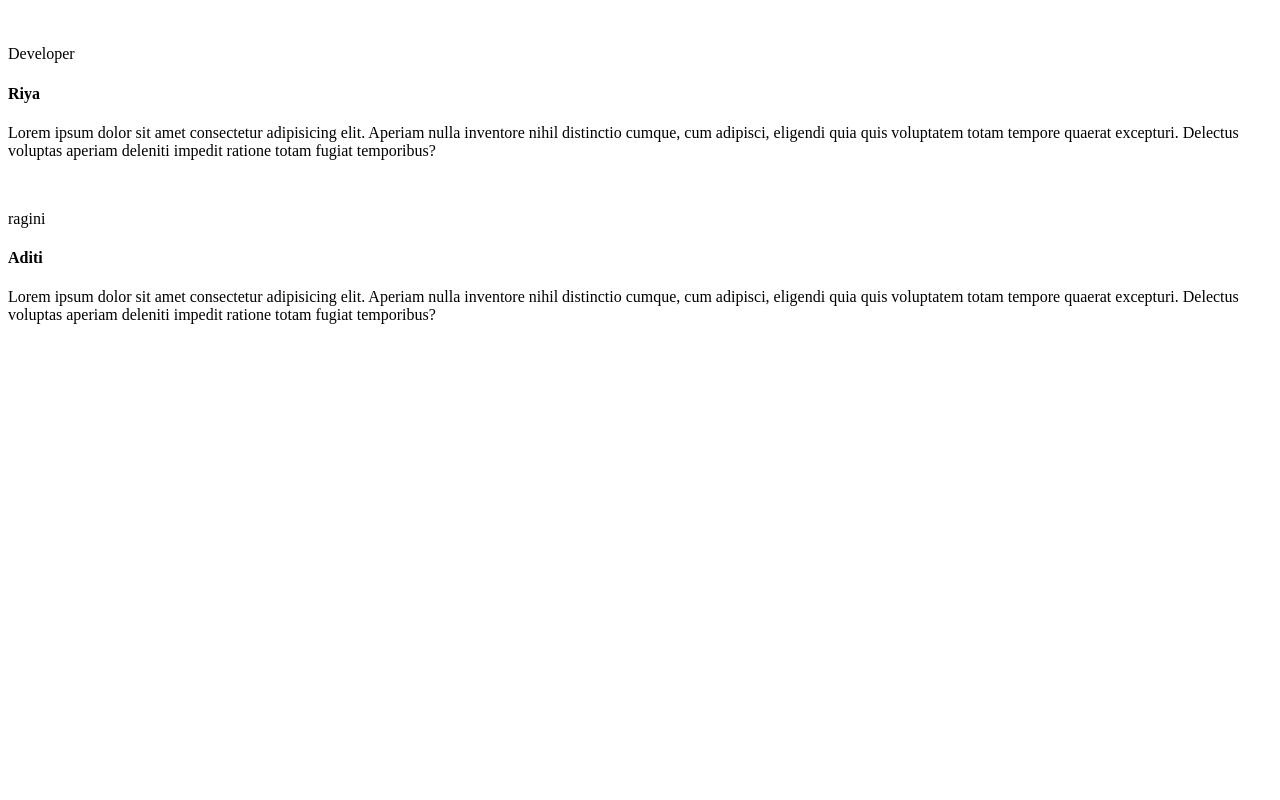
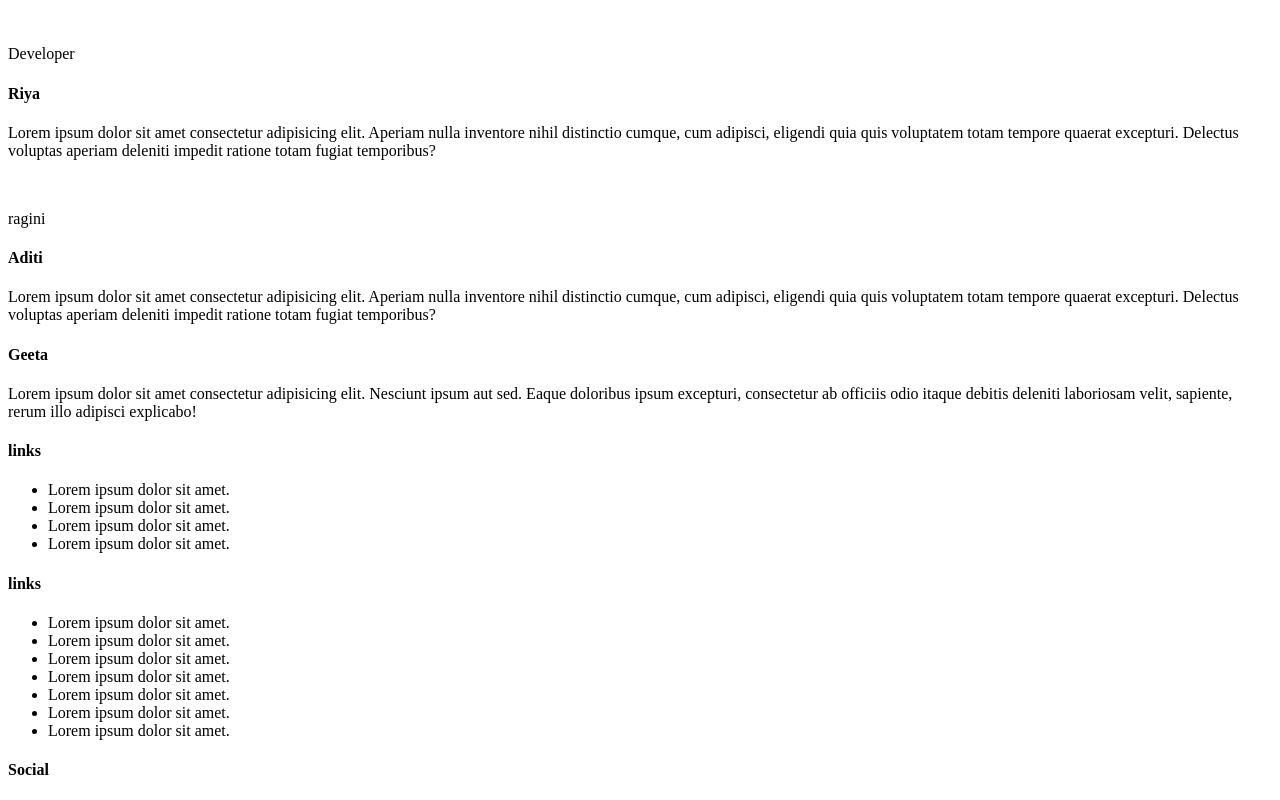
Before and after one commit to Adiihub/Basic-web-template, a plain HTML site: page index.html in a window 1280 px wide. Shown: the part 1536-2336 px from the top of the page. Before the commit the page ends 1876 px from the top, so only its background shows below. Drawn offline with Linux system fonts and the light colour scheme.

Commit message:
Row 7 Html completed

```diff
--- a/index.html
+++ b/index.html
@@ -143,6 +143,46 @@
     </section>
     <!-- Row-6 End -->
 
-
+    <section id="row7">
+        <div class="footer_section">
+            <div class="footer_item_all">
+                <div class="footer_item">
+                    <h4>Geeta</h4>
+                    <p>Lorem ipsum dolor sit amet consectetur adipisicing elit. Nesciunt ipsum aut sed. Eaque doloribus ipsum excepturi, consectetur ab officiis odio itaque debitis deleniti laboriosam velit, sapiente, rerum illo adipisci explicabo!</p>
+                </div>
+                <div class="footer_item">
+                    <h4>links</h4>
+                    <ul>
+                        <li>Lorem ipsum dolor sit amet.</li>
+                        <li>Lorem ipsum dolor sit amet.</li>
+                        <li>Lorem ipsum dolor sit amet.</li>
+                        <li>Lorem ipsum dolor sit amet.</li>
+                    </ul>
+                </div>
+                <div class="footer_item">
+                    <h4>links</h4>
+                    <ul>
+                        <li>Lorem ipsum dolor sit amet.</li>
+                        <li>Lorem ipsum dolor sit amet.</li>
+                        <li>Lorem ipsum dolor sit amet.</li>
+                        <li>Lorem ipsum dolor sit amet.</li>
+                        <li>Lorem ipsum dolor sit amet.</li>
+                        <li>Lorem ipsum dolor sit amet.</li>
+                        <li>Lorem ipsum dolor sit amet.</li>
+                    </ul>
+                </div>
+                <div class="footer_item">
+                    <h4>Social</h4>
+                    <ul>
+                        <i></i>
+                        <i></i>
+                        <i></i>
+                        <i></i>
+                    </ul>
+                </div>
+            </div>
+        </div>
+    </section>
+        <!-- Row-7 End -->
 </body>
 </html>
```
